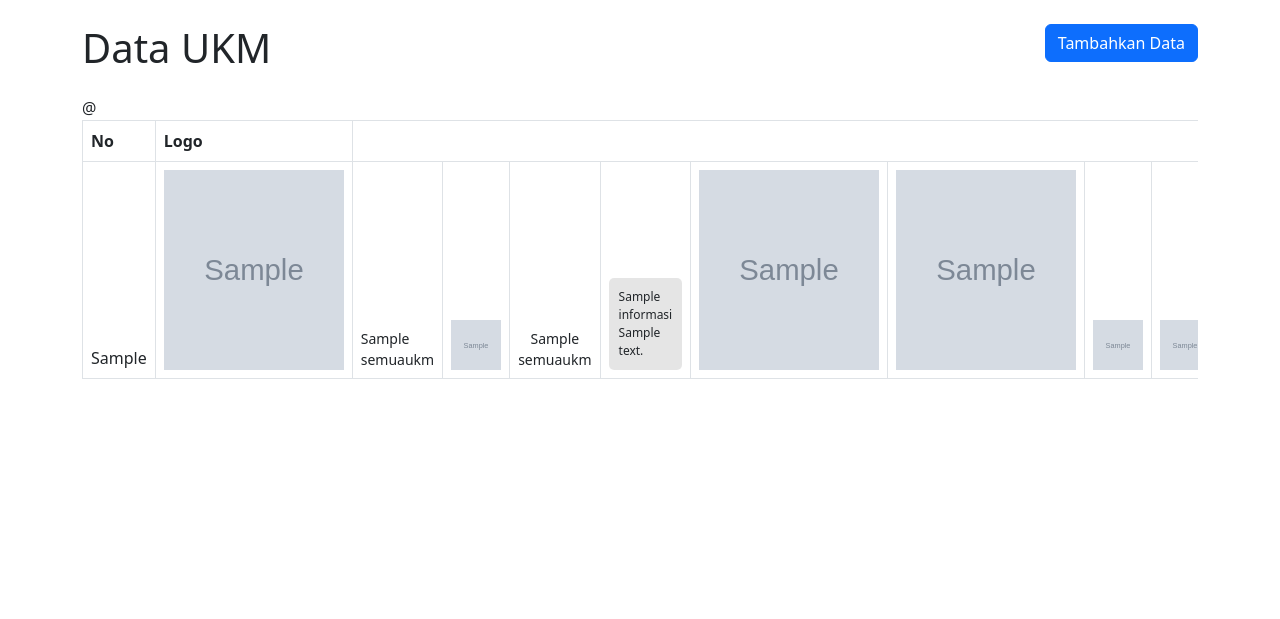
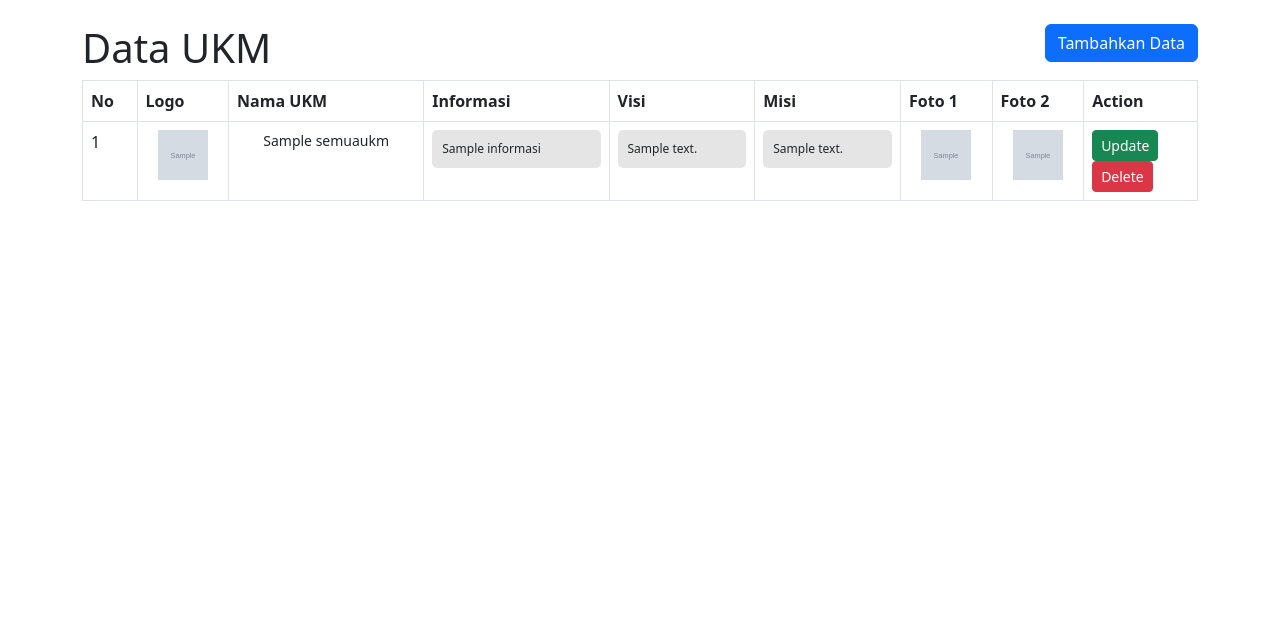
Before and after one commit to afp10202/Web-UKM-Polinela-CI4, a CodeIgniter 4 app: template app/Views/ukm.php in a window 1280 px wide. Shown: the part 56-675 px from the top of the page. Run offline with PHP 8.4 and a stand-in for CodeIgniter, Linux system fonts and the light colour scheme; the template is opened without the code that fills it: most values are stand-ins (such as "Sample title", 1, 10 or a date in 2020); grey boxes marked "Sample" are stand-in pictures; some libraries are stand-ins or nearby versions.

Commit message:
Update ukm.php

```diff
--- a/app/Views/ukm.php
+++ b/app/Views/ukm.php
@@ -1,5 +1,4 @@
 <?= $this->extend('layout/page_layout') ?>
-
 <?= $this->section('content') ?>
 
 <br/>
@@ -13,24 +12,30 @@
         </div>
     </div>
     <div class="table-responsive">
-        <table class="table">
-            <thead>
         <table class="table table-bordered">
             <thead class="thead-dark">
                 <tr>
                     <th scope="col">No</th>
                     <th scope="col">Logo</th>
-@
-                <?php foreach ($semuaukm as $ukm) : ?>
+                    <th scope="col">Nama UKM</th>
+                    <th scope="col">Informasi</th>
+                    <th scope="col">Visi</th>
+                    <th scope="col">Misi</th>
+                    <th scope="col">Foto 1</th>
+                    <th scope="col">Foto 2</th>
+                    <th scope="col">Action</th>
+                </tr>
+            </thead>
+            <tbody>
+                <?php $i = 1;
+                foreach ($semuaukm as $ukm) : ?>
                     <tr>
                         <td><?= $i++; ?></td>
-                        <td><img src="/assets/foto/<?= $ukm['logo_ukm'] ?>" alt="Logo UKM"  style="display: block; margin: 0 auto; text-align: center; width: 180px; height: 200px;"></td>
-                        <td style='font-size: 14px;'><?= $ukm['nama_ukm'] ?></td>
                         <td style="text-align: center;">
-                        <img src="/assets/foto/<?= $ukm['logo_ukm'] ?>" alt="Logo UKM"   style="width: 50px; height: 50px; display: block; margin: 0 auto;" data-bs-toggle="modal" data-bs-target="#logoModal<?= $ukm['id_ukm'] ?>">
-                        <!--Modal-->
+                            <img src="/assets/foto/<?= $ukm['logo_ukm'] ?>" alt="Logo UKM" style="width: 50px; height: 50px; display: block; margin: 0 auto;" data-bs-toggle="modal" data-bs-target="#logoModal<?= $ukm['id_ukm'] ?>">
+                            <!-- Modal -->
                             <div class="modal fade" id="logoModal<?= $ukm['id_ukm'] ?>" tabindex="-1" aria-labelledby="logoModalLabel<?= $ukm['id_ukm'] ?>" aria-hidden="true">
-                        <div class="modal-dialog modal-dialog-content">
+                                <div class="modal-dialog modal-dialog-centered">
                                     <div class="modal-content">
                                         <div class="modal-body">
                                             <img src="/assets/foto/<?= $ukm['logo_ukm'] ?>" alt="Logo UKM" style="max-width: 100%;">
@@ -43,13 +48,20 @@
                         <td>
                             <div class="scrollable">
                                 <p><?= $ukm['informasi'] ?></p>
+                            </div>
+                        </td>
+                        <td>
+                            <div class="scrollable">
+                                <p><?= $ukm['visi'] ?></p>
+                            </div>
+                        </td>
+                        <td>
+                            <div class="scrollable">
                                 <p><?= $ukm['misi'] ?></p>
                             </div>
                         </td>
-                        <td><img src="/assets/foto/<?= $ukm['foto_satu'] ?>"  alt="Foto 1" style="display: block; margin: 0 auto; text-align: center; width: 180px; height: 200px;" ></td>
-                        <td><img src="/assets/foto/<?= $ukm['foto_dua'] ?>" alt="Foto 2" style="display: block; margin: 0 auto; text-align: center; width: 180px; height: 200px;"></td>
-                        <td style="text-align:center;">
-                        <img src="/assets/foto/<?= $ukm['foto_satu'] ?>"  alt="Foto 1" style="width: 50px; height: 50px; display: block; margin: 0" auto; data-bs-toggle="modal" data-bs-target="#fotoSatuModal<?= $ukm['id_ukm'] ?>">
+                        <td style="text-align: center;">
+                            <img src="/assets/foto/<?= $ukm['foto_satu'] ?>" alt="Foto 1" style="width: 50px; height: 50px; display: block; margin: 0 auto;" data-bs-toggle="modal" data-bs-target="#fotoSatuModal<?= $ukm['id_ukm'] ?>">
                             <!-- Modal -->
                             <div class="modal fade" id="fotoSatuModal<?= $ukm['id_ukm'] ?>" tabindex="-1" aria-labelledby="fotoSatuModalLabel<?= $ukm['id_ukm'] ?>" aria-hidden="true">
                                 <div class="modal-dialog modal-dialog-centered">
@@ -61,7 +73,7 @@
                                 </div>
                             </div>
                         </td>
-                        <td style="text-align:center;">
+                        <td style="text-align: center;">
                             <img src="/assets/foto/<?= $ukm['foto_dua'] ?>" alt="Foto 2" style="width: 50px; height: 50px; display: block; margin: 0 auto;" data-bs-toggle="modal" data-bs-target="#fotoDuaModal<?= $ukm['id_ukm'] ?>">
                             <!-- Modal -->
                             <div class="modal fade" id="fotoDuaModal<?= $ukm['id_ukm'] ?>" tabindex="-1" aria-labelledby="fotoDuaModalLabel<?= $ukm['id_ukm'] ?>" aria-hidden="true">
@@ -75,9 +87,10 @@
                             </div>
                         </td>
                         <td>
-                            <a href="/ukm/update/<?= $ukm['id_ukm']; ?>" class="btn btn-success">Update</a>
-                            <a class="btn btn-danger" onclick="return confirmDelete(<?= $ukm['id_ukm'] ?>)">Delete</a>
+                            <a href="/ukm/update/<?= $ukm['id_ukm']; ?>" class="btn btn-sm btn-success">Update</a><br/>
+                            <a class="btn btn-sm btn-danger" onclick="return confirmDelete(<?= $ukm['id_ukm'] ?>)">Delete</a>
                         </td>
+
                     </tr>
                 <?php endforeach; ?>
             </tbody>
@@ -87,7 +100,7 @@
 
 <style>
     .scrollable {
-        max-height: 200px;
+        max-height: 100px;
         overflow-y: auto;
         background-color: rgba(0, 0, 0, 0.1);
         padding: 10px;
```
Lines whose indentation alone changed are shown as unchanged.
